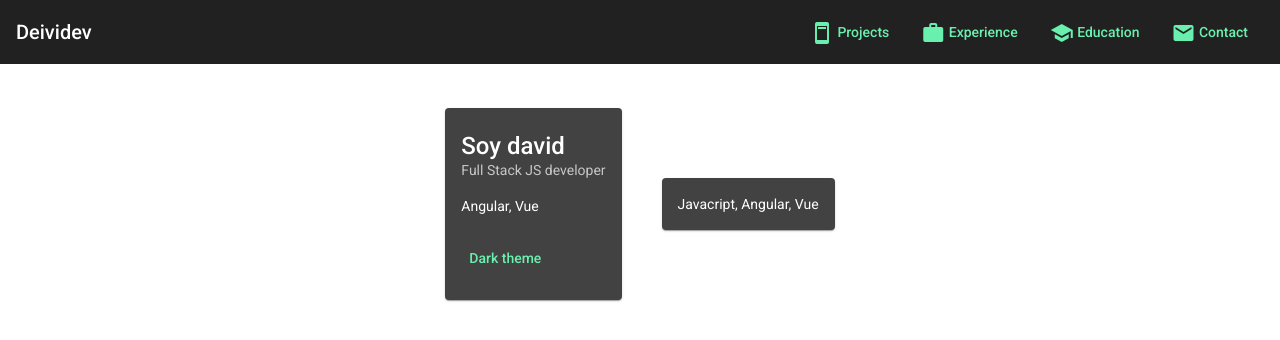
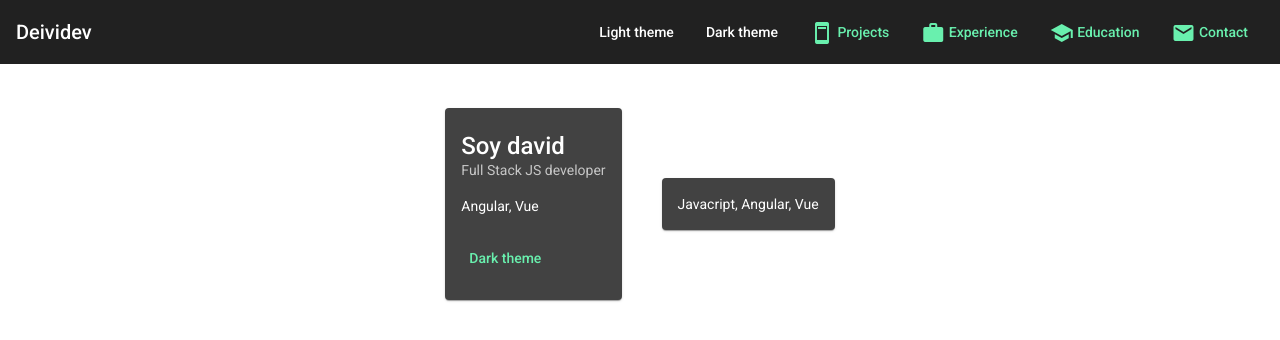
Before and after one commit to kylawamg/Portfolio-test, an Angular app: page /home in a window 1280 px wide. Shown: the top 340 px of the page. Built offline with nearby package versions, Linux system fonts and the light colour scheme.

Commit message:
Fixed button in all views

```diff
--- a/src/app/shared/components/header/header.component.html
+++ b/src/app/shared/components/header/header.component.html
@@ -1,5 +1,7 @@
 <mat-toolbar fxLayout="row">
-  <span fxFlex>  Deividev</span>
+  <span fxFlex> Deividev</span>
+  <button mat-button (click)="changeTheme('light-theme')" >Light theme</button>
+  <button mat-button (click)="changeTheme('dark-theme')" >Dark theme</button>
   <button mat-button *ngFor="let item of menuItems" fxHide.xs color="primary">
       <mat-icon class="mr">{{item.icon}}</mat-icon>
       {{item.label}}
@@ -16,8 +18,6 @@
           </button>
           <mat-divider></mat-divider>
       </ng-container>
-      <button mat-menu-item (click)="changeTheme('dark-theme')" >Dark theme</button>
-      <mat-divider></mat-divider>
-      <button mat-menu-item (click)="changeTheme('light-theme')">Light theme</button>
+
   </mat-menu>
 </mat-toolbar>
```
